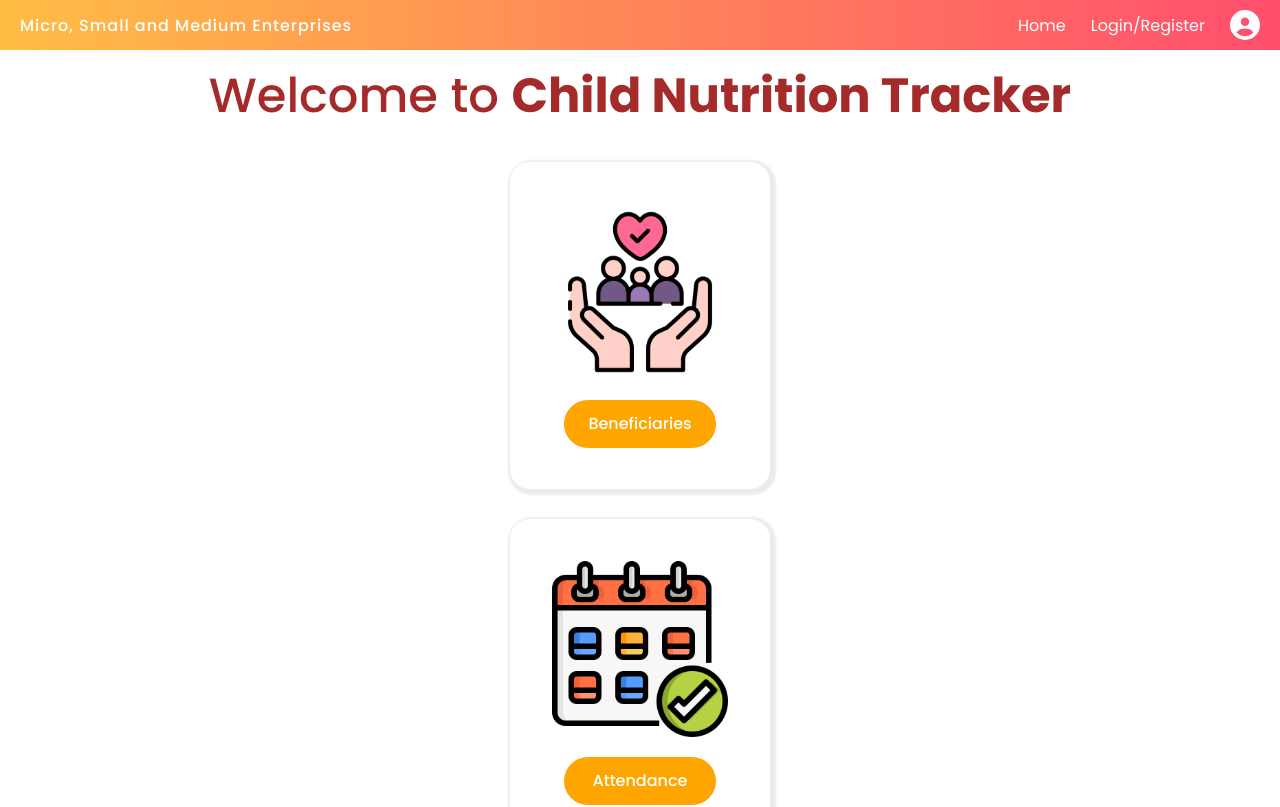
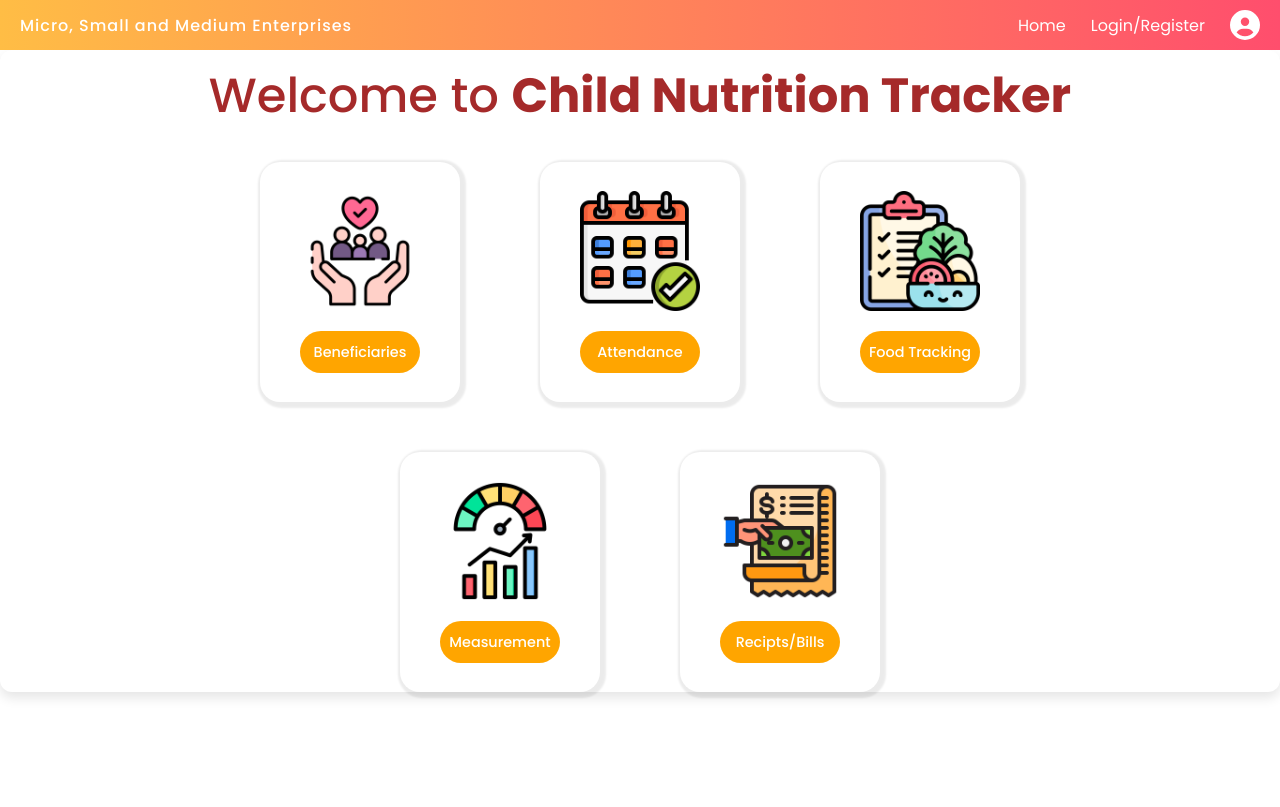
Before and after one commit to ZenithTechSolutions/Child-Nutrition-Tracker, a React (Vite) app: page / in a window 1280 px wide. Shown: the top 807 px of the page. Built offline with nearby package versions, Linux system fonts and the light colour scheme.

Commit message:
changes in home

```diff
--- a/src/components/home.jsx
+++ b/src/components/home.jsx
@@ -1,35 +1,40 @@
-import Header from './header'
-import beneficiaries from '../assets/supporting - Copy.png'
-import attendance from '../assets/calendar.png'
-import foodtracking from '../assets/nutrition-plan.png'
-import measurement from '../assets/kpi.png'
-import bill from '../assets/receipt.png'
-import { Link } from 'react-router-dom'
-import '../styles/home.css'
-const Home=()=>{
-    const menu=[{img:beneficiaries, name:"Beneficiaries",link:"beneficiaries"},
-        {img:attendance, name:"Attendance",link:"attendance"},
-        {img:foodtracking, name:"Food Tracking",link:"foodtracking"},
-        {img:measurement, name:"Measurement",link:"measurement"},
-        {img:bill, name:"Recipts/Bills",link:"bill"}
-    ]
-    return(
+import Header from "./header";
+import beneficiaries from "../assets/supporting - Copy.png";
+import attendance from "../assets/calendar.png";
+import foodtracking from "../assets/nutrition-plan.png";
+import measurement from "../assets/kpi.png";
+import bill from "../assets/receipt.png";
+import { Link } from "react-router-dom";
+import "../styles/home.css";
+const Home = () => {
+  const menu = [
+    { img: beneficiaries, name: "Beneficiaries", link: "beneficiaries" },
+    { img: attendance, name: "Attendance", link: "attendance" },
+    { img: foodtracking, name: "Food Tracking", link: "foodtracking" },
+    { img: measurement, name: "Measurement", link: "measurement" },
+    { img: bill, name: "Recipts/Bills", link: "bill" },
+  ];
+  return (
     <>
-        <Header/>
+      <Header />
+      <div className="box">
       <div className="home-container">
-            <p>Welcome to <span>Child Nutrition Tracker</span></p>
-{menu.map((item,index)=>(
-    <div key={index} className="home-main">
-        <div className="home-card">
+        <p>
+          Welcome to <span>Child Nutrition Tracker</span>
+        </p>
+        <div className="home-main">
+        {menu.map((item, index) => (
+            <div key={index} className="home-card">
               <img src={item.img} alt={item.name} />
-            <Link to='/{item.link}'><button className='home-card-btn'>{item.name}</button></Link>
+              <Link to="/{item.link}">
+                <button className="home-card-btn">{item.name}</button>
+              </Link>
+            </div>
+        ))}
         </div>
       </div>
-))}
-
-
       </div>
     </>
-    )
-}
-export default Home
+  );
+};
+export default Home;
--- a/src/styles/header.css
+++ b/src/styles/header.css
@@ -9,6 +9,7 @@
     justify-content: space-between;
     background: linear-gradient(to right, #ffbd45, #ff4e6d);
     color: white;
+    position: sticky;
 }
 
 .header-profile{
--- a/src/styles/home.css
+++ b/src/styles/home.css
@@ -1,40 +1,42 @@
-:root{
-    --button-color:#FFA500;
-    --home-heading-color:#A52A2A;
+:root {
+  --button-color: #ffa500;
+  --home-heading-color: #a52a2a;
 }
 
-.home-container{
+.home-container {
   display: flex;
   flex-direction: column;
-    justify-content: center;
   align-items: center;
   gap: 30px;
   padding-top: 10px;
+  background-color: #fff;
+  border-radius: 12px;
+  box-shadow: 0px 6px 12px rgba(0,0,0,0.1);
 
 }
-.home-container p{
+.home-container p {
   color: var(--home-heading-color);
   font-size: 48px;
   font-weight: 500;
 }
-.home-container span{
+.home-container span {
   color: var(--home-heading-color);
   font-weight: 700;
 }
-.home-main{
+.home-main {
   display: flex;
   flex-wrap: wrap;
   flex-direction: row;
   justify-content: center;
-    max-width: 1275px;
-    gap: 50px 130px;
+  max-width: 800px;
+  gap: 50px 80px;
 }
 
-.home-card{
+.home-card {
   display: flex;
   flex-wrap: wrap;
-    width: 260px;
-    height: 327px;
+  width: 200px;
+  height: 240px;
   flex-direction: column;
   align-items: center;
   justify-content: center;
@@ -45,27 +47,21 @@
   padding: 20px;
 }
 
-.home-card img{
-    width: 176px;
-    height: 176px;
+.home-card img {
+  width: 120px;
+  height: 120px;
   object-fit: cover;
 }
 
-.home-card-btn{
-    width: 152px;
-    height: 48px;
+.home-card-btn {
+  width: 120px;
+  height: 42px;
   border-radius: 25px;
   color: var(--white);
   font-weight: 500;
-    font-size: 1rem;
+  font-size: 0.9rem;
   background-color: var(--button-color);
   border: none;
   transition: all 0.3s ease-in-out;
   cursor: pointer;
 }
-
-.home-card-btn:hover{
-    background-color: var(--white);
-    color: var(--button-color);
-    border: black;
-}
```
Lines whose indentation alone changed are shown as unchanged.
